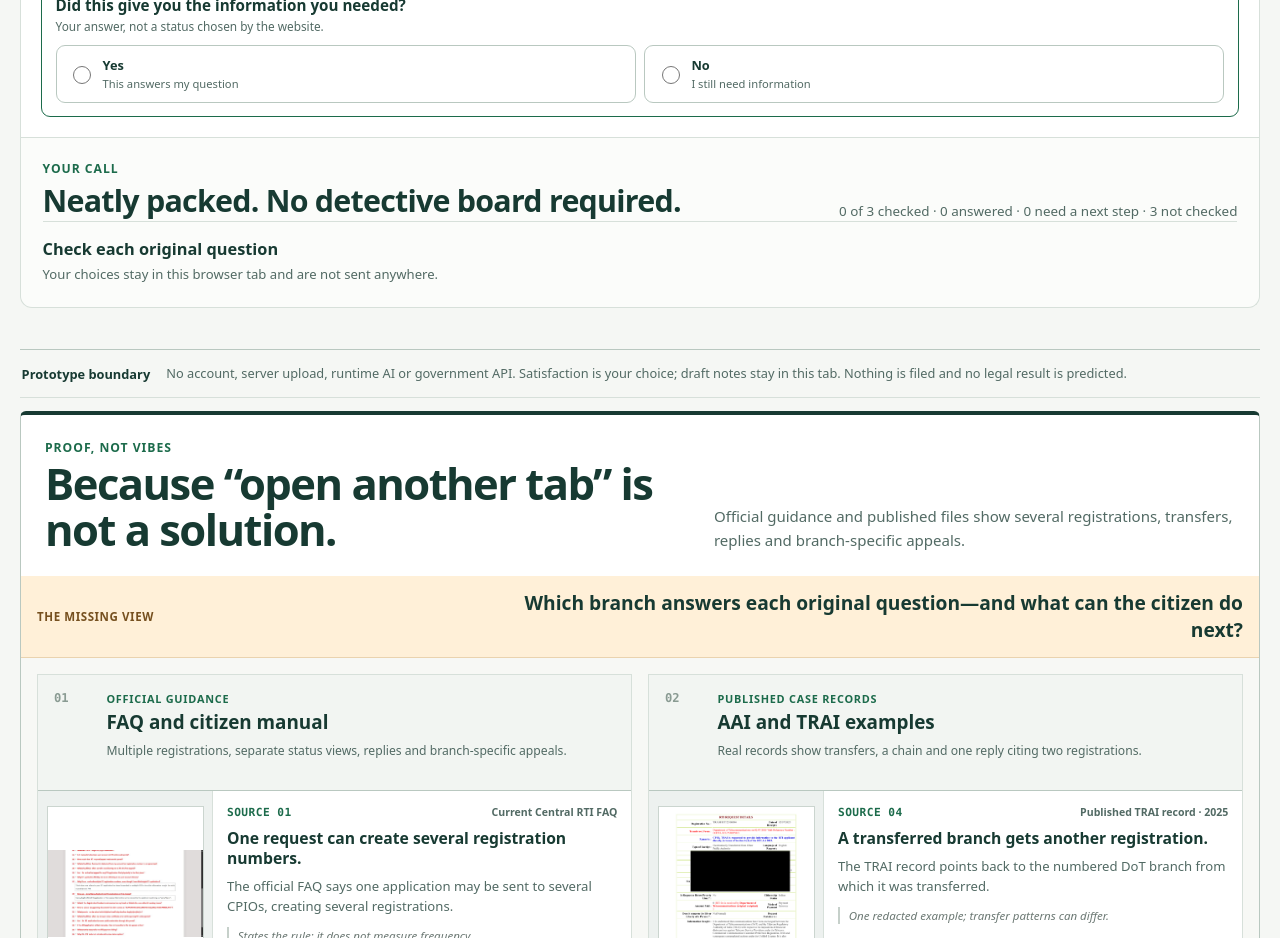
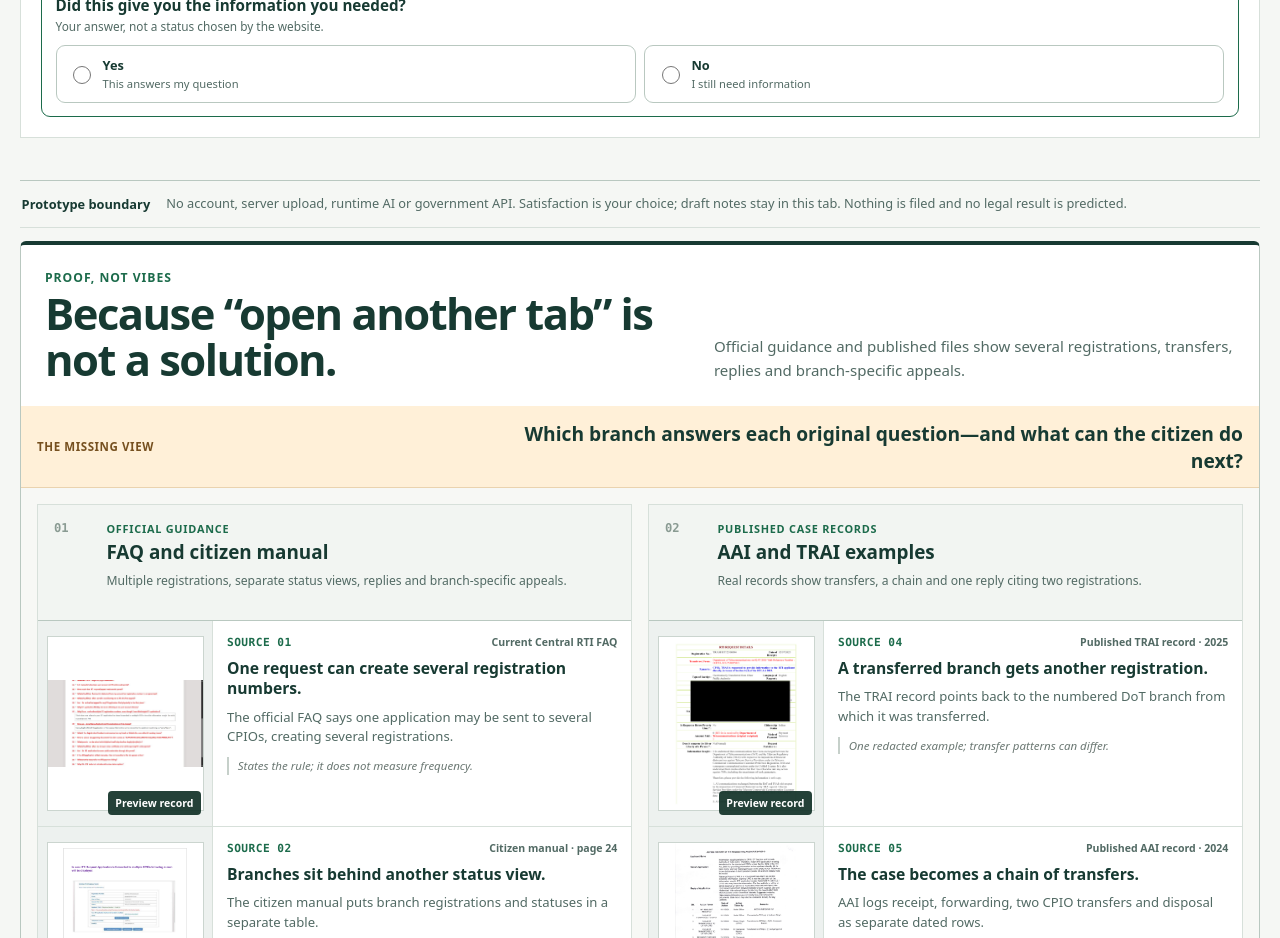
Before and after one commit to harshith0518/RTI-reply-map---Varun-Mayya, a Next.js app: page / in a window 1280 px wide. Shown: the part 3120-4058 px from the top of the page. Built offline with nearby package versions, Linux system fonts and the light colour scheme.

Commit message:
refactor: remove redundant outcome summary

```diff
--- a/app/components/workspace/CaseWorkspace.tsx
+++ b/app/components/workspace/CaseWorkspace.tsx
@@ -30,10 +30,6 @@ export function CaseWorkspace({
   const [liveMessage, setLiveMessage] = useState('');
   const nodeElements = useRef(new Map<string, HTMLButtonElement>());
   const stats = summarizeCase(data);
-  const checkedCount = Object.keys(decisions).length;
-  const satisfiedCount = Object.values(decisions).filter((choice) => choice === 'satisfied').length;
-  const actionMappings = data.mappings.filter((mapping) => decisions[mapping.id] === 'needs_action');
-  const uncheckedCount = data.mappings.length - checkedCount;
 
   async function copyValue(value: string) {
     try {
@@ -118,36 +114,6 @@ export function CaseWorkspace({
           onLiveMessage={setLiveMessage}
         />
       </div>
-      <section className="outcome-summary" aria-labelledby="outcome-title">
-        <div className="outcome-heading">
-          <div>
-            <p className="eyebrow">Your call</p>
-            <h2 id="outcome-title">Neatly packed. No detective board required.</h2>
-          </div>
-          <p>{checkedCount} of {data.mappings.length} checked · {satisfiedCount} answered · {actionMappings.length} need a next step · {uncheckedCount} not checked</p>
-        </div>
-        <div className="outcome-next-step">
-          <div>
-            <h3>{actionMappings.length ? `${actionMappings.length} next step${actionMappings.length === 1 ? '' : 's'} ready` : checkedCount === data.mappings.length ? 'Your review is complete' : 'Check each original question'}</h3>
-            <p>{actionMappings.length ? 'The relevant branch and preparation note sit inside each question above.' : 'Your choices stay in this browser tab and are not sent anywhere.'}</p>
-          </div>
-          {actionMappings.length > 0 ? (
-            <ul>
-              {actionMappings.map((mapping) => {
-                const question = data.questions.find((item) => item.id === mapping.questionId);
-                const node = data.nodes.find((item) => item.id === mapping.nodeId);
-                return (
-                  <li key={mapping.id}>
-                    <span>Q{question?.number ?? '?'}</span>
-                    <div><strong>{question?.title ?? 'Question'}</strong><small>{node?.registrationNumber ?? mapping.registrationNumber ?? 'Verify branch registration'}</small></div>
-                    <em>Next step ready</em>
-                  </li>
-                );
-              })}
-            </ul>
-          ) : null}
-        </div>
-      </section>
       <div className="live-region" aria-live="polite" aria-atomic="true">{liveMessage}</div>
     </>
   );
--- a/app/workspace.css
+++ b/app/workspace.css
@@ -312,20 +312,6 @@
 .before-manual-cost > div strong { font-size: .76rem; }
 .before-manual-cost > div p { margin: .2rem 0 0; color: #654a47; font-size: .7rem; line-height: 1.4; }
 
-.outcome-summary { border: 1px solid var(--line); border-top: 0; border-radius: 0 0 12px 12px; padding: 1.35rem; background: #fbfcfa; }
-.outcome-heading { display: flex; align-items: end; justify-content: space-between; gap: 2rem; }
-.outcome-heading h2 { margin: .2rem 0 0; font-size: clamp(1.35rem, 2.5vw, 1.9rem); letter-spacing: -.025em; }
-.outcome-heading > p { max-width: 430px; margin: 0; color: var(--muted); font-size: .84rem; line-height: 1.5; }
-.outcome-next-step { display: grid; grid-template-columns: minmax(0, .8fr) minmax(0, 1.2fr); gap: 1rem; border-top: 1px solid var(--line); padding-top: 1rem; }
-.outcome-next-step h3 { margin: 0; font-size: 1.02rem; }
-.outcome-next-step p { margin: .35rem 0 0; color: var(--muted); font-size: .82rem; line-height: 1.5; }
-.outcome-next-step ul { display: grid; gap: .42rem; margin: 0; padding: 0; list-style: none; }
-.outcome-next-step li { min-width: 0; display: grid; grid-template-columns: 34px minmax(0, 1fr) auto; align-items: center; gap: .6rem; border: 1px solid var(--line); border-radius: 7px; padding: .55rem; background: white; }
-.outcome-next-step li > span { width: 32px; height: 32px; display: grid; place-items: center; border-radius: 6px; background: var(--ink); color: white; font-size: .72rem; font-weight: 800; }
-.outcome-next-step li strong, .outcome-next-step li small { display: block; }
-.outcome-next-step li strong { font-size: .8rem; }
-.outcome-next-step li small { margin-top: .1rem; color: var(--muted); font-family: "Cascadia Code", Consolas, monospace; font-size: .68rem; overflow-wrap: anywhere; }
-.outcome-next-step li em { color: var(--amber); font-size: .7rem; font-style: normal; font-weight: 760; text-align: right; }
 .how-section { scroll-margin-top: 90px; margin-top: 3.5rem; border-top: 1px solid var(--line-strong); padding-top: 2.5rem; }
 .how-heading > p { max-width: 440px; margin: 0; color: var(--muted); font-size: .9rem; line-height: 1.5; }
 .build-boundary { display: grid; grid-template-columns: repeat(2, minmax(0, 1fr)); gap: 1px; margin-top: .75rem; overflow: hidden; border: 1px solid var(--line); border-radius: 10px; background: var(--line); }
@@ -710,11 +696,6 @@
   .before-manual-cost dl { gap: .3rem; }
   .mapping-actions { grid-template-columns: 1fr; }
   .review-actions { grid-template-columns: 1fr; }
-  .outcome-summary { padding: 1rem; }
-  .outcome-heading { align-items: flex-start; flex-direction: column; gap: .5rem; }
-  .outcome-next-step { grid-template-columns: 1fr; }
-  .outcome-next-step li { grid-template-columns: 34px minmax(0, 1fr); }
-  .outcome-next-step li em { grid-column: 2; text-align: left; }
   .why-section { margin: 2rem 0; }
   .why-intro { grid-template-columns: 1fr; gap: .75rem; padding: 1.1rem; }
   .why-question { align-items: flex-start; flex-direction: column; gap: .3rem; }
```
